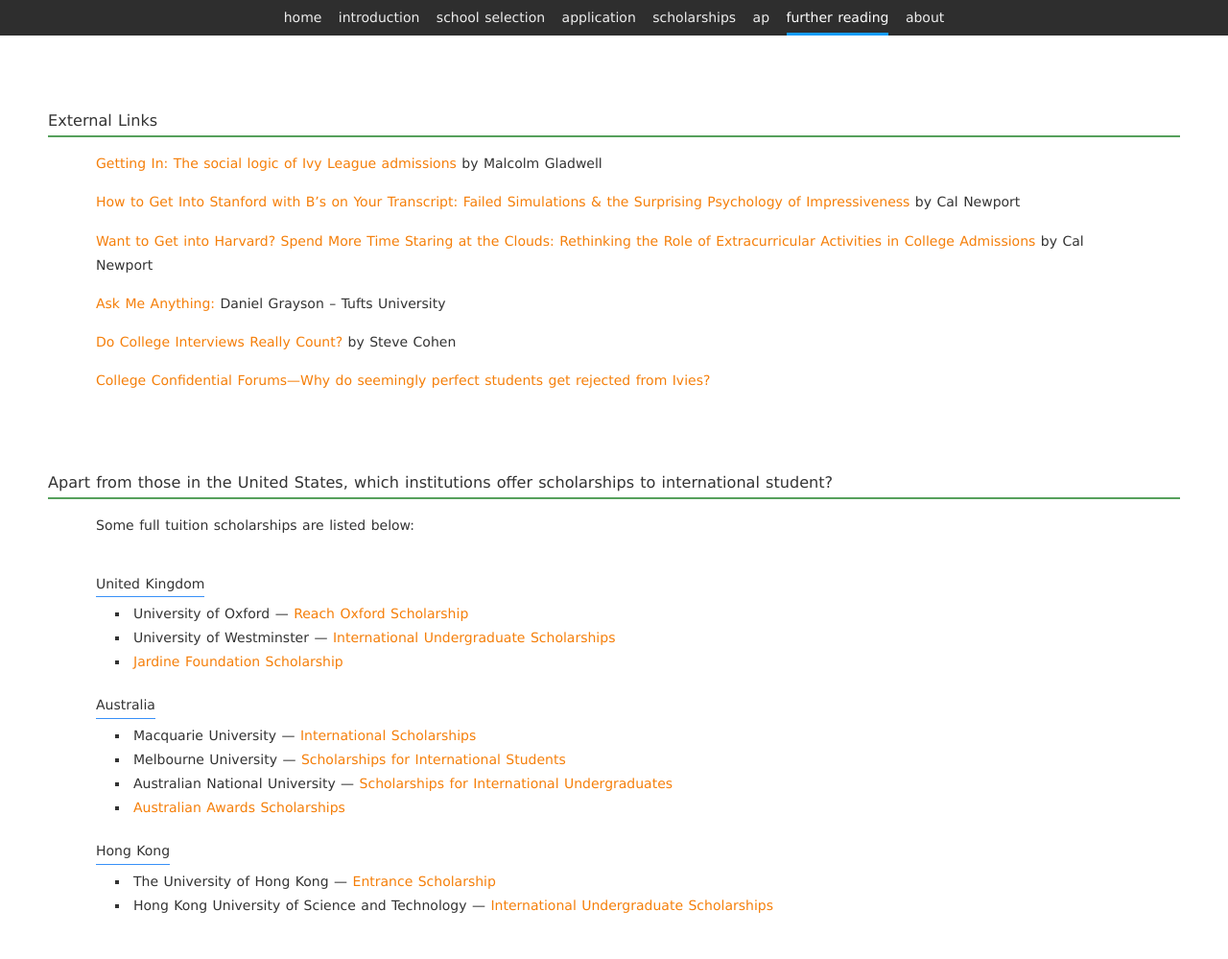
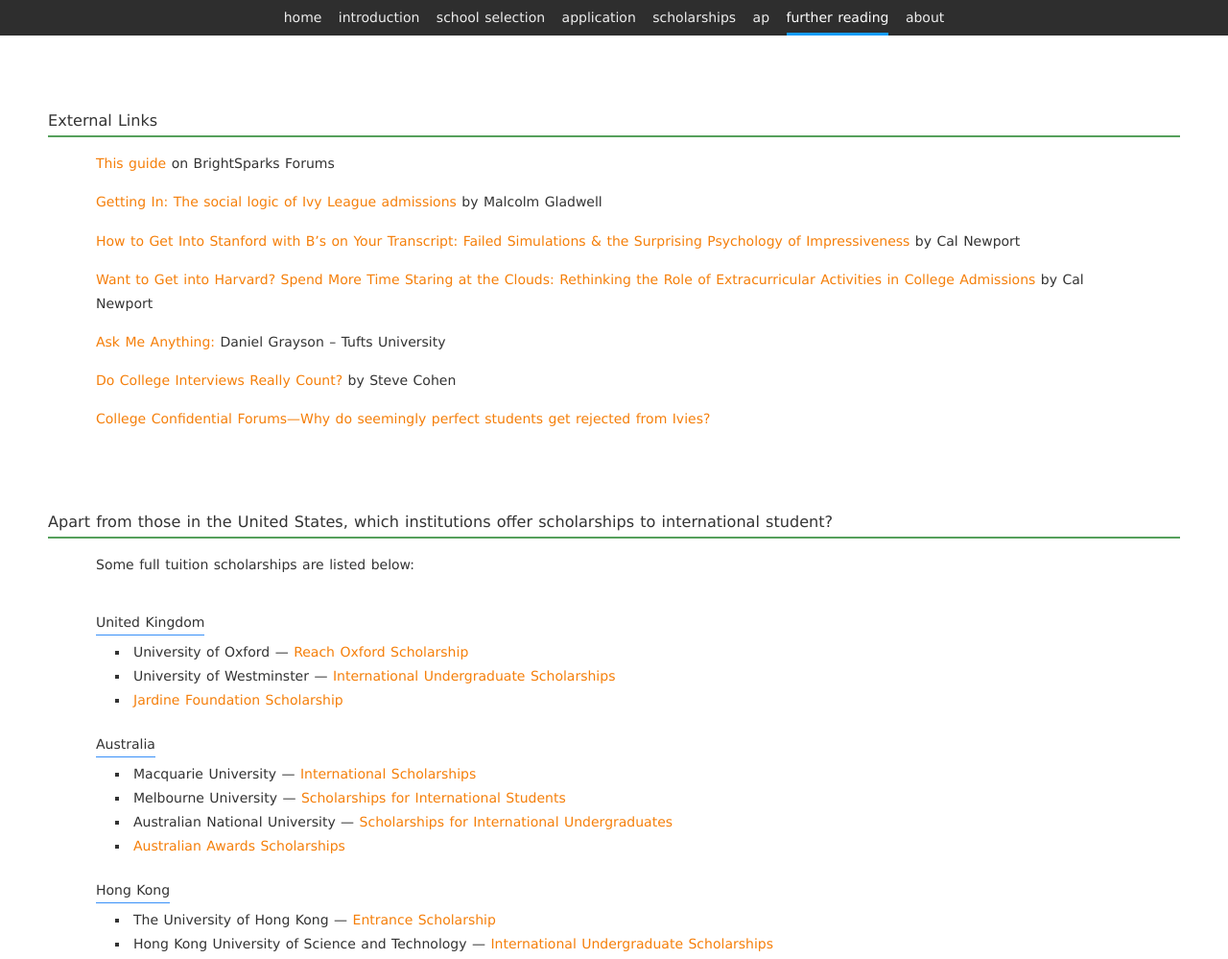
Before and after one commit to vominhtu/us-college, a plain HTML site: page links.html in a window 1280 px wide. Shown: the top 999 px of the page at 96% size. Drawn offline with Linux system fonts and the light colour scheme.

Commit message:
Update links.html
brightsparks thread linked

```diff
--- a/links.html
+++ b/links.html
@@ -32,6 +32,8 @@
         <div class="content-area">
             <div class="question" id="ext-articles">
                 <h3>External Links</h3>
+
+                <p><a href="http://forum.brightsparks.com.sg/showthread.php?t=17411">This guide</a> on BrightSparks Forums</p>
 
                 <p><a href="http://www.newyorker.com/archive/2005/10/10/051010crat_atlarge?currentPage=all">Getting In: The social logic of Ivy League admissions</a> by Malcolm Gladwell</p>
 
```
